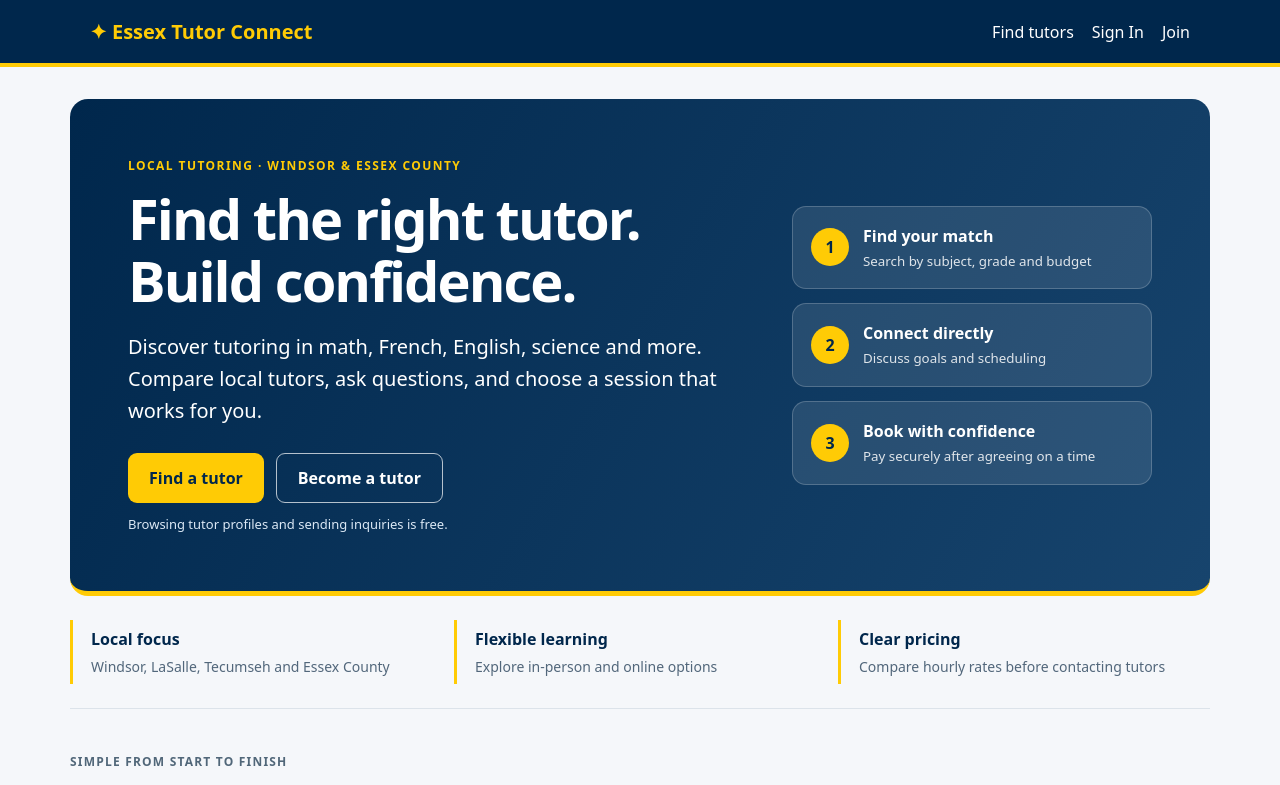
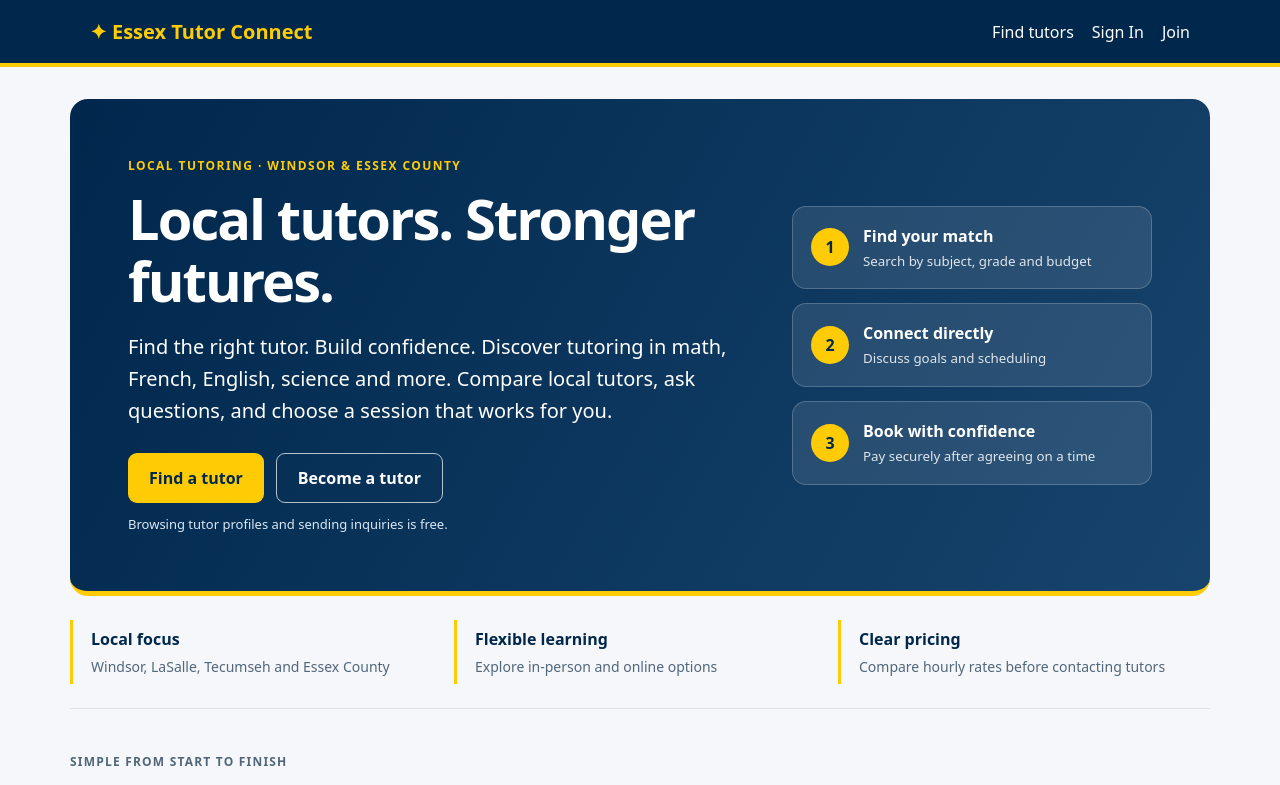
Before and after one commit to jvalenciuk/essex-tutor-connect, a Next.js app: page / in a window 1280 px wide. Shown: the top 785 px of the page. Built offline with nearby package versions, Linux system fonts and the light colour scheme; no server answers.

Commit message:
Restore original Local tutors. Stronger futures. homepage slogan

```diff
--- a/app/page.tsx
+++ b/app/page.tsx
@@ -13,8 +13,8 @@ export default function Home() {
       <section className="hero home-hero">
         <div className="home-hero-copy">
           <p className="home-eyebrow">LOCAL TUTORING · WINDSOR & ESSEX COUNTY</p>
-          <h1>Find the right tutor. Build confidence.</h1>
-          <p className="home-lead">Discover tutoring in math, French, English, science and more. Compare local tutors, ask questions, and choose a session that works for you.</p>
+          <h1>Local tutors. Stronger futures.</h1>
+          <p className="home-lead">Find the right tutor. Build confidence. Discover tutoring in math, French, English, science and more. Compare local tutors, ask questions, and choose a session that works for you.</p>
           <div className="home-hero-actions">
             <Link className="button" href="/tutors">Find a tutor</Link>
             <Link className="home-outline-button" href="/register?role=tutor">Become a tutor</Link>
```
